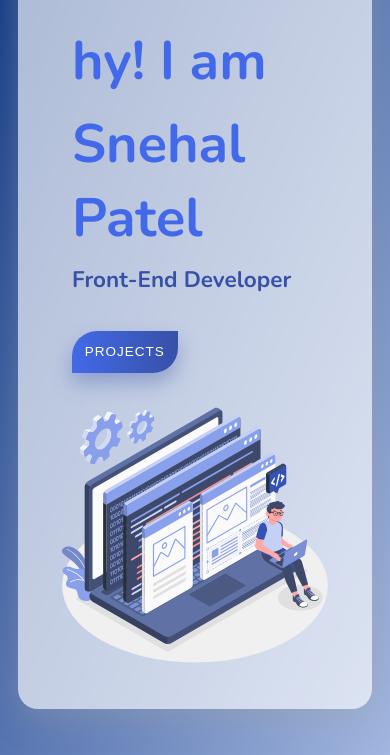
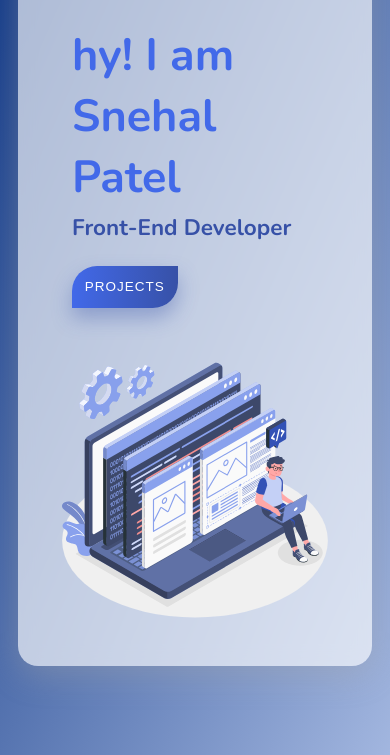
Before and after one commit to sneh96/portfolio, a website: page index.html in a window 390 px wide. Shown: the part 125-880 px from the top of the page. Drawn offline with nearby package versions, Linux system fonts and the light colour scheme.

Commit message:
responsive hero-section #3

```diff
--- a/src/scss/layout/_hero-section.scss
+++ b/src/scss/layout/_hero-section.scss
@@ -19,6 +19,7 @@ main {
   }
 
   @media screen and (max-width: 480px) {
+    row-gap: 4rem;
     grid-template-columns: 1fr;
   }
 
@@ -41,18 +42,33 @@ main {
       color: $color-primary;
       font-size: 6rem;
       margin-bottom: 1rem;
+
+      @media screen and (max-width: 480px) {
+        font-size: 5rem;
+        margin-bottom: 0rem;
+      }
     }
 
     &--name {
       font-size: 6rem;
       color: $color-primary;
       margin-bottom: 1rem;
+
+      @media screen and (max-width: 480px) {
+        font-size: 5rem;
+        margin-bottom: 0.5rem;
+      }
     }
 
     &--designation {
       font-size: 2.5rem;
       color: $color-primary-dark;
       margin-bottom: 4rem;
+
+      @media screen and (max-width: 480px) {
+        font-size: 2.5rem;
+        margin-bottom: 2.5rem;
+      }
     }
   }
 
```
Also changed, not shown: src/scss/style.css, 1 other file.
